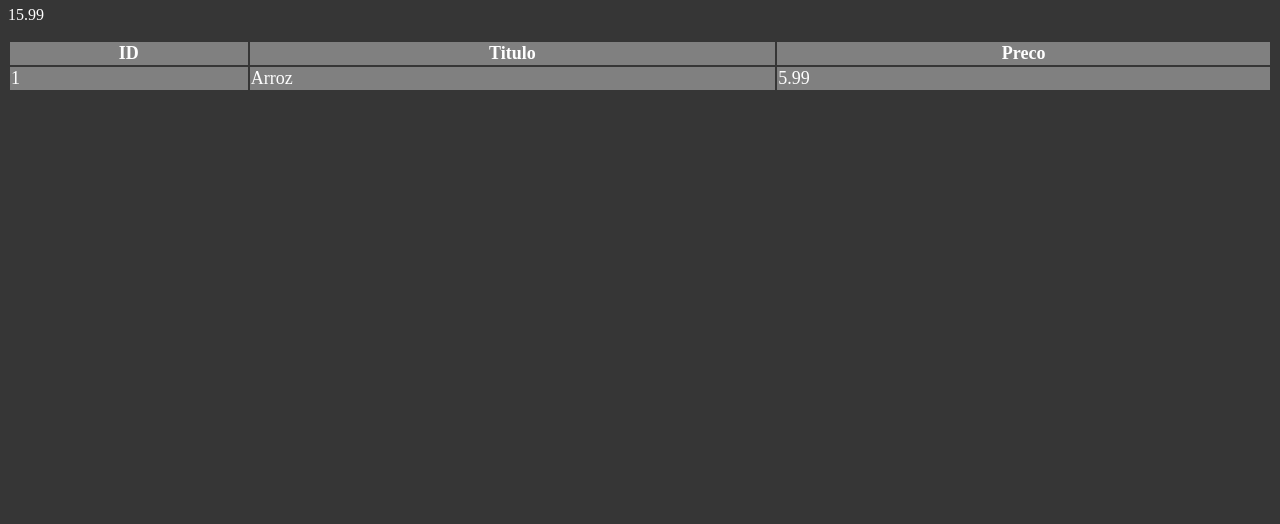
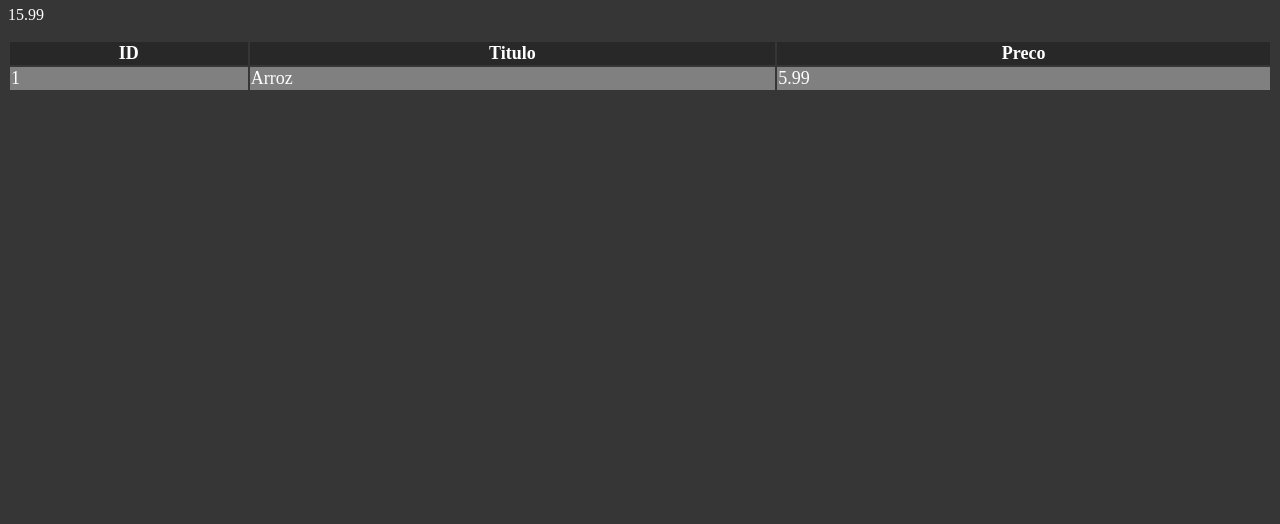
Before and after one commit to jesiel364/objetos-js, a website: page index.html in a window 1280 px wide. Shown: the part 276-800 px from the top of the page. Drawn offline with Linux system fonts and the light colour scheme.

Commit message:
update style.css

```diff
--- a/style.css
+++ b/style.css
@@ -14,7 +14,11 @@ table{
 	border: none;
 }
 
-th, td {
+th{
+	background-color: #282828;
+}
+
+td {
 
   background-color: grey;
 }
```
